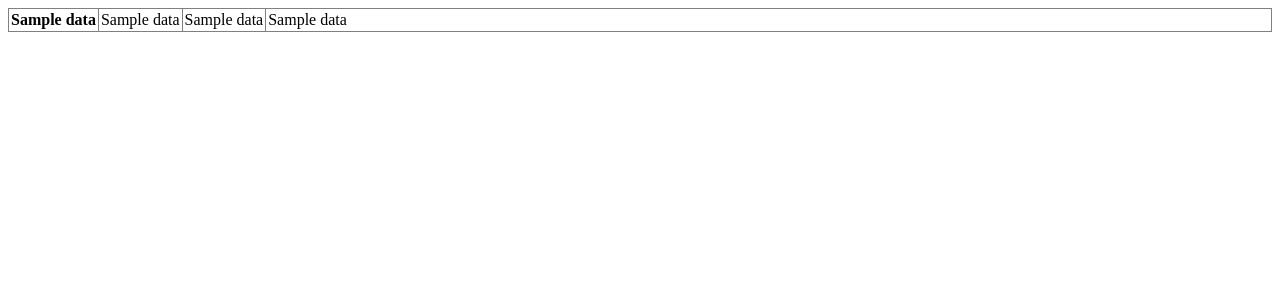
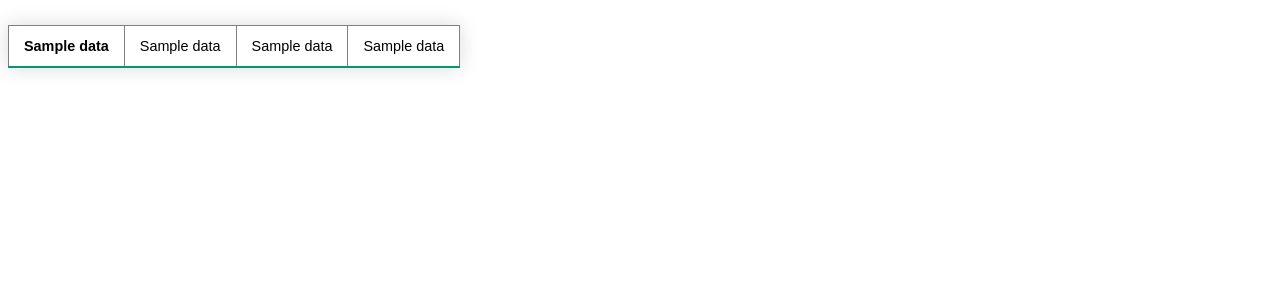
Before and after one commit to RedYellow/habitica-webhooks, a Flask app: template templates/home.html in a window 1280 px wide. Shown: the top 300 px of the page. Run offline with Flask 2, Linux system fonts and the light colour scheme; the template is opened without the code that fills it: most values are stand-ins (such as "Sample title", 1, 10 or a date in 2020); some libraries are stand-ins or nearby versions.

Commit message:
Updated table rendering and hopefully improved the data entry by running the response and the database operation in separate threads. Hopefully this avoids the webhook failure/timeout problem.

```diff
--- a/app.py
+++ b/app.py
@@ -18,9 +18,10 @@ from sqlalchemy.dialects.postgresql import JSON
 # import psycopg2
 
 import json
+from threading import Thread
 
 app = Flask(__name__)
-app.config['SQLALCHEMY_DATABASE_URI'] = os.environ['DATABASE_URL']
+app.config['SQLALCHEMY_DATABASE_URI'] = "postgresql:///habitica_db"#os.environ['DATABASE_URL']
 app.config["SQLALCHEMY_TRACK_MODIFICATIONS"] = False
 app.config['JSONIFY_PRETTYPRINT_REGULAR'] = True # for prettyprinting in /getall
 db = SQLAlchemy(app)
@@ -62,12 +63,17 @@ def home():
 
     return render_template("home.html", data=data)
 
+def add_data(data):
+    print(data)
+    db.session.add(data)
+    db.session.commit()
 
 @app.route('/webhook', methods=['POST'])
 def respond():
     rec = Record(data = request.json)
-    db.session.add(rec)
-    db.session.commit()
+
+    t = Thread(target=add_data, args=(rec, ))
+    t.start()
     # print(request.json)
     return Response(status=200)
 
@@ -110,5 +116,12 @@ def js_extract(js_entry):
                         js_entry["data"],
                         js_entry["data"]]
 
-if __name__ == "__main__":
-    app.run(debug = True)
+# if __name__ == "__main__":
+#     app.run(debug = True)
+
+
+def date_parity(date):
+    # takes a float, returns True for an "odd" day (odd # of days since epoch), otherwise False
+    date = int(date + 18000)
+    days = int(date/86400)
+    return days%2 == 1
--- /dev/null
+++ b/static/style.css
@@ -0,0 +1,36 @@
+.styled-table {
+    border-collapse: collapse;
+    margin: 25px 0;
+    font-size: 0.9em;
+    font-family: sans-serif;
+    min-width: 400px;
+    box-shadow: 0 0 20px rgba(0, 0, 0, 0.15);
+}
+
+.styled-table thead tr {
+    background-color: #009879;
+    color: #ffffff;
+    text-align: left;
+}
+
+.styled-table th,
+.styled-table td {
+    padding: 12px 15px;
+}
+
+.styled-table tbody tr {
+    border-bottom: thin solid #dddddd;
+}
+
+.styled-table tbody tr:nth-of-type(even) {
+    background-color: #f3f3f3;
+}
+
+.styled-table tbody tr:last-of-type {
+    border-bottom: 2px solid #009879;
+}
+
+.styled-table tbody tr.active-row {
+    font-weight: bold;
+    color: #009879;
+}
--- a/templates/home.html
+++ b/templates/home.html
@@ -1,20 +1,14 @@
 <!DOCTYPE html>
 <html>
     <body>
-        <style>
-            table{
-            width:100%;
-            }
-            table td{
-                white-space: nowrap;  /** added **/
-            }
-            table td:last-child{
-                width:100%;
-            }
-        </style>
-        <table border="1" cellpadding="2" cellspacing="2" style="border-collapse:collapse;">
+        <link rel="stylesheet" href="/static/style.css">
+        <table class="styled-table" border="1" cellpadding="2" cellspacing="2" style="border-collapse:collapse;">
             {% for i, j, k, l in data %}
-                <tr>
+                {% if ((i + 18000)|int / 86400)|int %2 ==1 %}
+                    <tr style="background-color:#ffdd80">
+                {% else %}
+                   <tr>
+                {% endif %}
                     <td> <b> {{ i }} </b></td>
                     <td> {{ j }} </td>
                     <td> {{ k }} </td>
```
